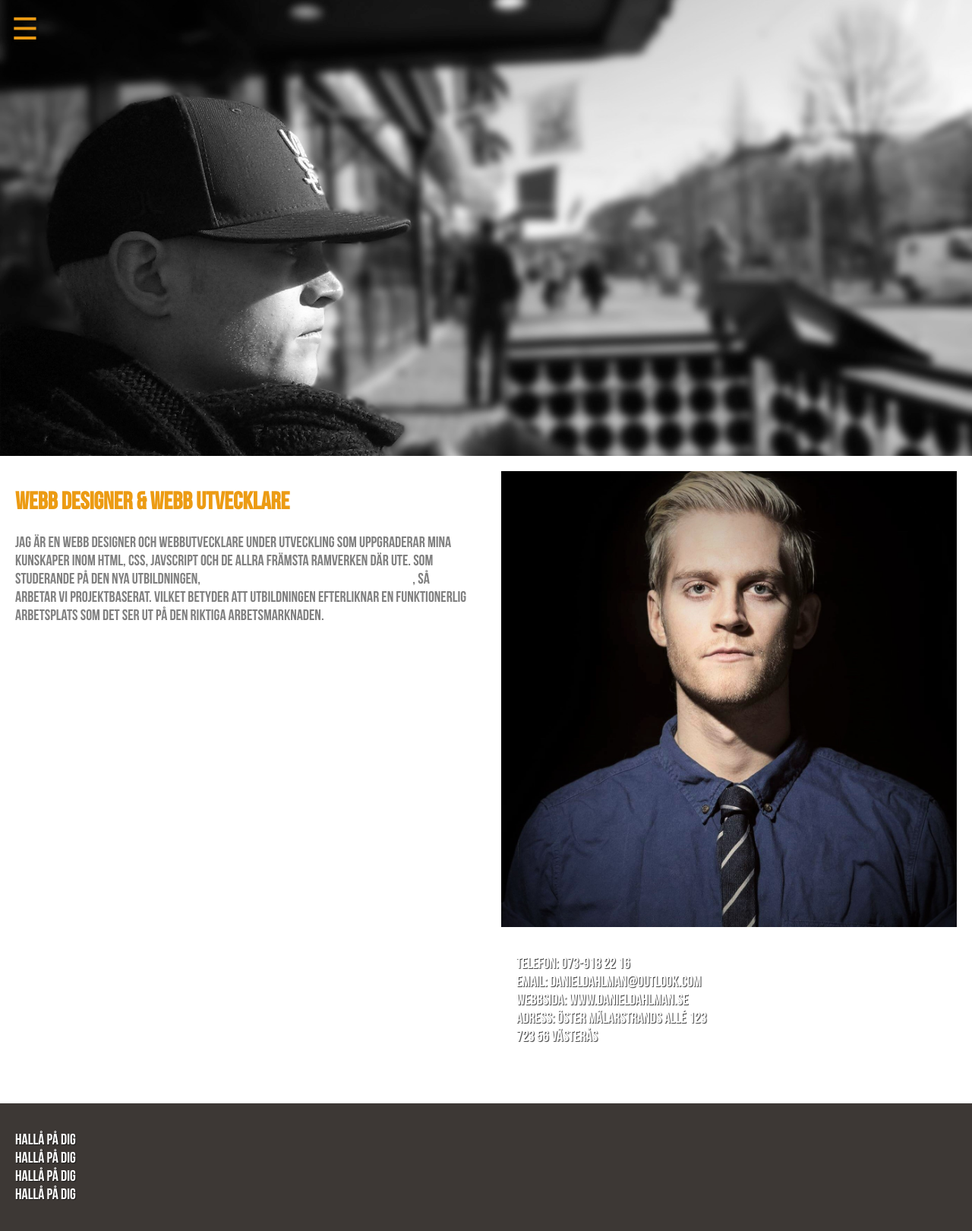
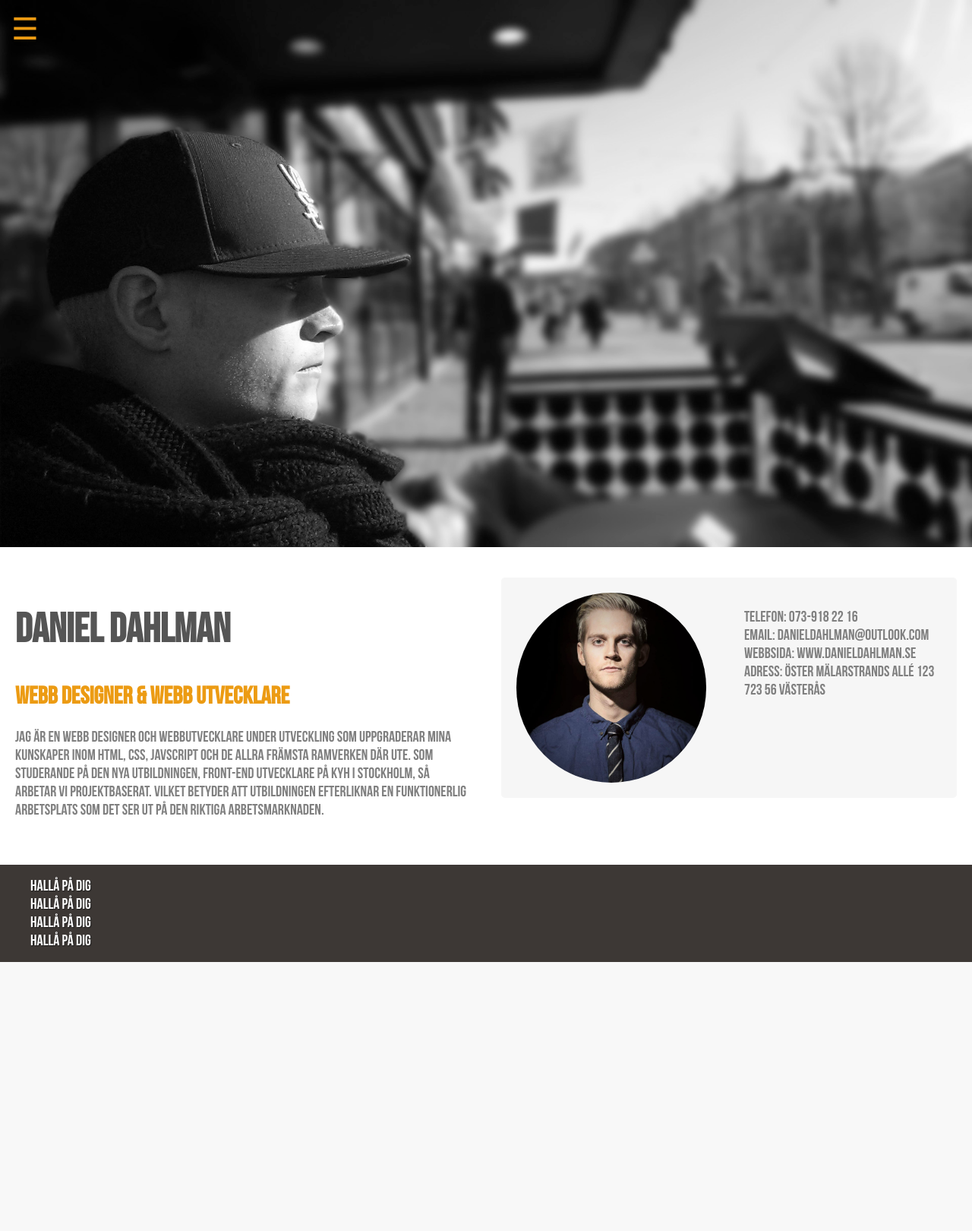
Before and after one commit to ddahlman/individual_project, a PHP site: page / in a window 1280 px wide. Shown: the whole page at 76% size. After the commit the page ends 1266 px from the top, so only its background shows below. Run offline with PHP 8.4, Linux system fonts and the light colour scheme.

Commit message:
fixed index grid layout

```diff
--- a/CSS/myStyle.css
+++ b/CSS/myStyle.css
@@ -31,6 +31,11 @@
 
     .openmenu .layer {
         top: 0;
+    }
+
+    .grey-background {
+        background-color: #f6f6f6;
+        border-radius: 5px;
     }
     /*beginning of sidebar-------------------------------------------------------------------------------*/
 
@@ -85,10 +90,14 @@
     /*end of sidebar--------------------------------------------------------------------------------------*/
     /*index page------------------------------------------------------------------------------------------*/
 
-    .background {
-        background: url('../img/daniel gbg copy.jpg') no-repeat 50% 38%;
-        background-size: cover;
-        height: 600px;
+    .index-profile {
+        height: 250px;
+        width: 250px;
+        border-radius: 50%;
+    }
+
+    .yellow {
+        background-color: #ec9b13;
     }
     /*end of index---------------------------------------------------------------------------------------*/
     /*about page-----------------------------------------------------------------------------------------*/
@@ -116,7 +125,12 @@
         font-family: BebasNeue;
     }
 
-    .h1-index {
+    .h1-index-grey {
+        color: #555;
+        font-size: 54px;
+    }
+
+    .h1-index-yellow {
         color: #ec9b13;
     }
 
@@ -155,10 +169,9 @@
         padding: 15px;
         height: 274px;
     }
-
-    ul {
+    /*ul {
         padding: 20px;
-    }
+    }*/
 
     li {
         /*position: relative;*/
@@ -174,12 +187,13 @@
     }
 
     a {
-        color: #fff;
+        color: #808080;
+        text-decoration: none;
     }
 
     a:hover {
         text-decoration: none;
-        color: #808080;
+        color: #555;
     }
     /*end of about---------------------------------------------------------------------------------------*/
     /*footer---------------------------------------------------------------------------------------------*/
@@ -195,6 +209,7 @@
     .flex-grid,
     .flex-grid-2,
     .flex-grid-3 {
+        display: -webkit-flex;
         display: flex;
         flex-wrap: wrap;
     }
@@ -207,6 +222,11 @@
         -ms-flex: 1;
         flex: 1;
         padding: 20px;
+    }
+
+    .col-img {
+        -ms-flex: 1;
+        flex: 1;
     }
 
     .flex-grid-2,
--- a/index.html
+++ b/index.html
@@ -16,25 +16,32 @@
 		<a class="page-links" href="about.html">OM MIG</a>
 		<a class="page-links" href="résumé.html">CV</a>
 	</div>
-	<div class="background" id="background">
-		<div class="layer"></div>
+	<div class="layer"></div>
+	<div class="flex-grid">
+		<div class="col-img">
+			<img src="img/daniel gbg copy.jpg" />
+		</div>
 	</div>
 	<div class="flex-grid">
 		<div class="col">
-			<h1 class="h1-index">Webb designer & webb utvecklare</h1>
+			<h1 class="h1-index-grey">daniel dahlman</h1>
+			<h1 class="h1-index-yellow">Webb designer & webb utvecklare</h1>
 			<p>Jag är en webb designer och webbutvecklare under utveckling som uppgraderar mina kunskaper inom html, css, javscript och
-				de allra främsta ramverken där ute. Som studerande på den nya utbildningen, <a href="http://kyh.se/utbildningar/front-end-developer/"> front-end utvecklare på KYH i Stockholm</a>,
-				så arbetar vi projektbaserat. Vilket betyder att utbildningen efterliknar en funktionerlig arbetsplats som det ser ut
-				på den riktiga arbetsmarknaden. </p>
+				de allra främsta ramverken där ute. Som studerande på den nya utbildningen,
+				<a href="http://kyh.se/utbildningar/front-end-developer/"> front-end utvecklare på KYH i Stockholm</a>, så arbetar vi
+				projektbaserat. Vilket betyder att utbildningen efterliknar en funktionerlig arbetsplats som det ser ut på den riktiga
+				arbetsmarknaden. </p>
 		</div>
 		<div class="col">
-			<img src="img/Daniel svart bakgrund (2).jpg" />
-			<ul class="contact-1st-page">
-				<li>Telefon: 073-918 22 16</li>
-				<li>Email: danieldahlman@outlook.com</li>
-				<li>Webbsida: www.danieldahlman.se</li>
-				<li>Adress: Öster Mälarstrands Allé 123 <br> 723 56 Västerås</li>
-			</ul>
+			<div class="flex-grid grey-background">
+				<div class="col">
+					<img class="index-profile" src="img/Daniel svart bakgrund (2).jpg" />
+				</div>
+				<div class="col">
+					<p class="p-contact">Telefon: 073-918 22 16<br> Email: danieldahlman@outlook.com<br> Webbsida: www.danieldahlman.se<br> Adress: Öster Mälarstrands
+						Allé 123 <br> 723 56 Västerås</p>
+				</div>
+			</div>
 		</div>
 	</div>
 	<footer>
```
